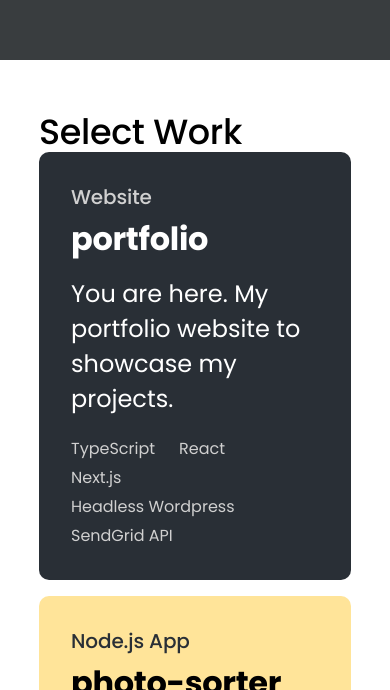
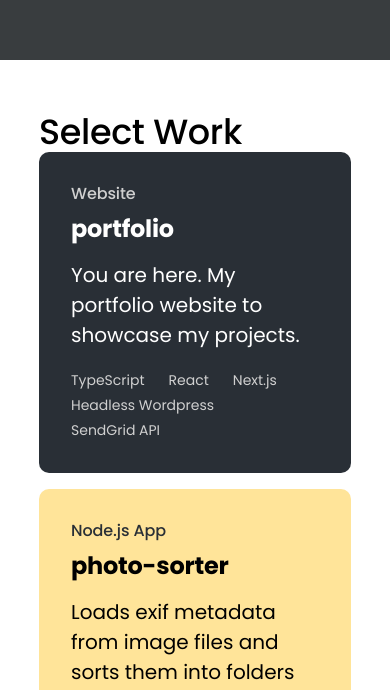
Before and after one commit to davidtaing/portfolio, a Next.js app: page / in a window 390 px wide. Shown: the part 784-1474 px from the top of the page. Built offline with nearby package versions, Linux system fonts and the light colour scheme.

Commit message:
style: reduced font-sizes of SelectWorkCard
- Orginailly intended to implemnt font sizing for mobile,
  but it looked good on desktop, so I went with fixed sizes

```diff
--- a/src/components/SelectWorkCard/index.tsx
+++ b/src/components/SelectWorkCard/index.tsx
@@ -21,7 +21,7 @@ const StyledDiv = styled.div`
 
   .category {
     color: var(--clr-text-secondary);
-    font-size: 20px;
+    font-size: 1rem;
     line-height: 1.3;
     font-weight: 500;
   }
@@ -29,7 +29,7 @@ const StyledDiv = styled.div`
   .title {
     margin-top: 0.5rem;
     color: var(--clr-text-primary);
-    font-size: 32px;
+    font-size: 1.5rem;
     line-height: 1.3;
     font-weight: 600;
   }
@@ -37,7 +37,7 @@ const StyledDiv = styled.div`
   .description {
     margin-top: 1rem;
     color: var(--clr-text-primary);
-    font-size: 24px;
+    font-size: 1.25rem;
   }
 
   .skills {
@@ -46,7 +46,7 @@ const StyledDiv = styled.div`
     margin-top: 1rem;
     list-style-type: none;
     color: var(--clr-text-secondary);
-    font-size: 16px;
+    font-size: 0.875rem;
 
     li {
       margin: 0.25rem 1.5rem 0rem 0;
@@ -74,7 +74,7 @@ const SelectWorkCard: FC<Props> = ({
           ))}
         </ul>
       </StyledDiv>
-      <div className="image-container"></div>
+      {size === "large" ? <div className="image-container"></div> : null}
     </Card>
   );
 };
```
